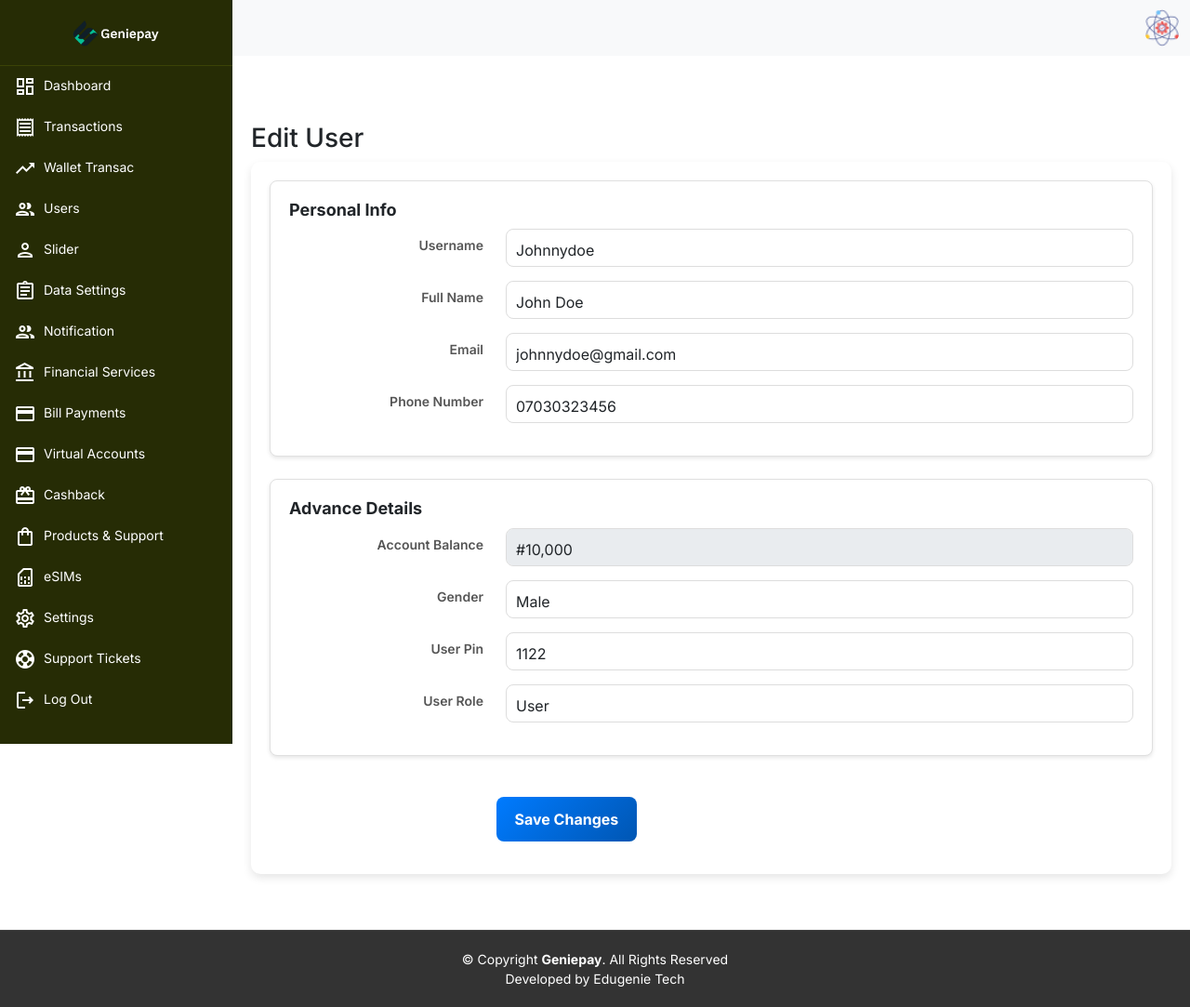
After one commit to brightsmith222/geniepayV1, a Laravel app: page /edit-user/1 in a window 1280 px wide. The commit adds this page. Shown: the whole page at 93% size. Run offline with Laravel 12, Linux system fonts and the light colour scheme; some libraries are stand-ins or nearby versions.

```diff
--- a/app/Http/Controllers/UsersController.php
+++ b/app/Http/Controllers/UsersController.php
@@ -10,4 +10,9 @@ class UsersController extends Controller
     {
         return view('users.index');
     }
+
+    public function edit()
+    {
+        return view('users.edit');
+    }
 }
--- a/resources/views/layout.blade.php
+++ b/resources/views/layout.blade.php
@@ -74,8 +74,8 @@
             <li><a href="{{ URL::to('transaction') }}"><span class="material-icons-outlined">receipt</span> Transactions</a></li>
             <li><a href="{{ URL::to('wallet_transac') }}"><span class="material-icons-outlined">trending_up</span> Wallet Transac</a></li>
             <li><a href="{{ URL::to('users') }}"><span class="material-icons-outlined">people</span> Users</a></li>
-            <li class="active"><a href="{{ URL::to('sliders') }}"><span class="material-icons-outlined">person</span> Slider</a></li>
-            <li><a href="data_setting.html"><span class="material-icons-outlined">assignment</span> Topup Percentage</a></li>
+            <li><a href="{{ URL::to('sliders') }}"><span class="material-icons-outlined">person</span> Slider</a></li>
+            <li><a href="{{ URL::to('data_settings')}}"><span class="material-icons-outlined">assignment</span> Data Settings</a></li>
             <li><a href="{{ URL::to('notifications') }}"><span class="material-icons-outlined">group</span> Notification</a></li>
             <li><a href="#"><span class="material-icons-outlined">account_balance</span> Financial Services</a></li>
             <li><a href="#"><span class="material-icons-outlined">payment</span> Bill Payments</a></li>
--- a/resources/views/transaction/index.blade.php
+++ b/resources/views/transaction/index.blade.php
@@ -7,7 +7,7 @@
         <!-- Tabs -->
         <ul class="nav trans-tab nav-tabs" id="transactionTabs" role="tablist">
             <li class="nav-item">
-                <a class="nav-link" id="all-transaction-tab" data-toggle="tab" href="#all-transaction" role="tab" aria-controls="all-transaction" aria-selected="true">All Transactions</a>
+                <a class="nav-link active" id="all-transaction-tab" data-toggle="tab" href="#all-transaction" role="tab" aria-controls="all-transaction" aria-selected="true">All Transactions</a>
             </li>
             <li class="nav-item">
                 <a class="nav-link" id="data-transaction-tab" data-toggle="tab" href="#data-transaction" role="tab" aria-controls="data-transaction" aria-selected="false">Data Transactions</a>
--- /dev/null
+++ b/resources/views/users/edit.blade.php
@@ -0,0 +1,86 @@
+@extends('layout')
+
+@section('dashboard-content')
+
+<h3>Edit User</h3>
+        <form>
+            <!-- Personal Info Section -->
+            <div class="card mb-4">
+                <div class="card-body">
+                    <h5 class="card-title">Personal Info</h5>
+                    <div class="form-group row">
+                        <label for="userName" class="col-sm-3 col-form-label">Username</label>
+                        <div class="col-sm-9">
+                            <input type="text" class="form-control" id="userName" value="Johnnydoe">
+                        </div>
+                    </div>
+                    <div class="form-group row">
+                        <label for="fullName" class="col-sm-3 col-form-label">Full Name</label>
+                        <div class="col-sm-9">
+                            <input type="text" class="form-control" id="fullName" value="John Doe">
+                        </div>
+                    </div>
+                    <div class="form-group row">
+                        <label for="email" class="col-sm-3 col-form-label">Email</label>
+                        <div class="col-sm-9">
+                            <input type="email" class="form-control" id="email" value="johnnydoe@gmail.com">
+                        </div>
+                    </div>
+                    <div class="form-group row">
+                        <label for="phoneNumber" class="col-sm-3 col-form-label">Phone Number</label>
+                        <div class="col-sm-9">
+                            <input type="number" class="form-control" id="phoneNumber" value="07030323456">
+                        </div>
+                    </div>
+
+                </div>
+            </div>
+
+            <!-- Address Section -->
+            <div class="card mb-4">
+                <div class="card-body">
+                    <h5 class="card-title">Advance Details</h5>
+                    <div class="form-group row">
+                        <label for="accountBalance" class="col-sm-3 col-form-label">Account Balance</label>
+                        <div class="col-sm-9">
+                            <input type="text" class="form-control" id="accountBalance" value="#10,000" disabled>
+                        </div>
+                    </div>
+                    <div class="form-group row">
+                        <label for="gender" class="col-sm-3 col-form-label">Gender</label>
+                        <div class="col-sm-9">
+                            <select class="form-control" id="gender">
+                                <option>Male</option>
+                                <option>Female</option>
+                                <option>Other</option>
+                            </select>
+                        </div>
+                    </div>
+                    <div class="form-group row">
+                        <label for="pin" class="col-sm-3 col-form-label">User Pin</label>
+                        <div class="col-sm-9">
+                            <input type="number" class="form-control" id="pin" value="1122">
+                        </div>
+                    </div>
+
+                    <div class="form-group row">
+                        <label for="userRole" class="col-sm-3 col-form-label">User Role</label>
+                        <div class="col-sm-9">
+                            <select class="form-control" id="userRole">
+                                <option>User</option>
+                                <option>Admin</option>
+                            </select>
+                        </div>
+                    </div>
+                </div>
+            </div>
+
+            <!-- Save Button -->
+            <div class="form-group row">
+                <div class="col-sm-9 offset-sm-3">
+                    <button type="submit" class="btn btn-primary">Save Changes</button>
+                </div>
+            </div>
+        </form>
+
+@stop
--- a/resources/views/users/index.blade.php
+++ b/resources/views/users/index.blade.php
@@ -44,7 +44,7 @@
                                     <div class="dropdown">
                                         <span class="action-button" data-toggle="dropdown" aria-haspopup="true" aria-expanded="false">&#8942;</span>
                                         <section class="dropdown-menu">
-                                            <a class="dropdown-item" href="edit.html">Edit</a>
+                                            <a class="dropdown-item" href="edit-users/{id}">Edit</a>
                                             <a class="dropdown-item" href="#">Suspend</a>
                                             <a class="dropdown-item" href="#">Block</a>
                                         </section>
--- a/routes/web.php
+++ b/routes/web.php
@@ -13,6 +13,7 @@ use App\Http\Controllers\Admin\DashboardController;
 use App\Http\Middleware\AdminMiddleWare;
 use App\Http\Controllers\UsersController;
 use App\Http\Controllers\WalletTransactionsController;
+use App\Http\Controllers\DataSettingsController;
 
 
 
@@ -31,6 +32,11 @@ Route::get('dashboard', [AdminDashboardController::class, 'myAdmin'] );
 
 //Users
 Route::get('users', [UsersController::class, 'index']);
+Route::get('edit-user/{id}', [UsersController::class, 'edit']);
+
+
+//Data Settings
+Route::get('data_settings', [DataSettingsController::class, 'index']);
 
 //Wallet Transaction
 Route::get('wallet_transac', [WalletTransactionsController::class, 'index']);
```
Also changed, not shown: app/Http/Controllers/DataSettingsController.php (added, +13 -0 lines), app/Models/DataSettings.php (added, +11 -0 lines), resources/views/data_settings/index.blade.php (added, +100 -0 lines), public/assets/js/script.js.
